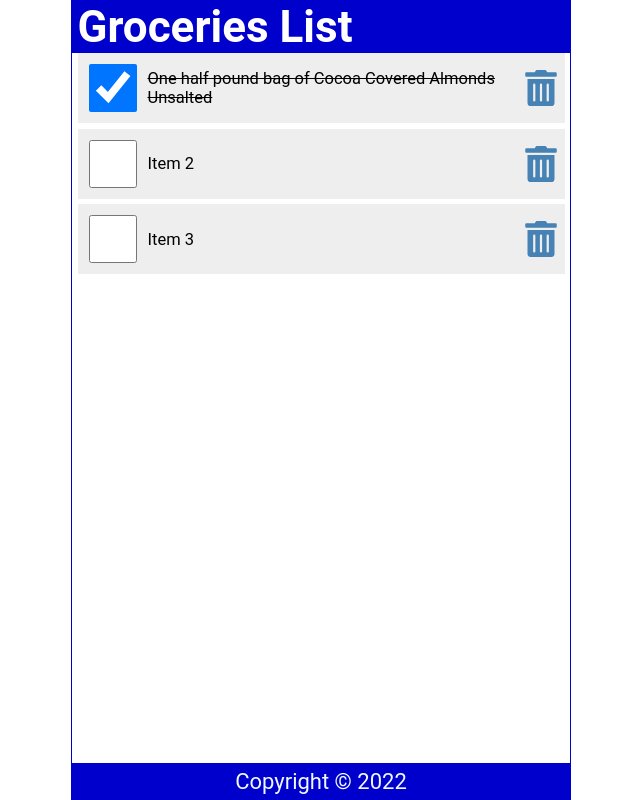
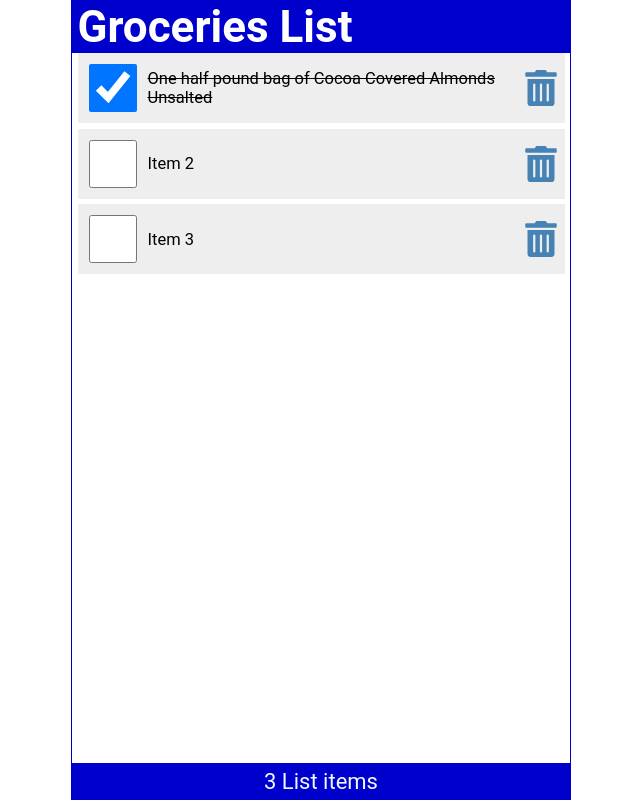
Before and after one commit to GUchechi/g-groceries-list, a React (Create React App) app: page / in a window 1280 px wide. Shown: the whole page, without its empty margins (319-959 px from the left). Built offline with nearby package versions, Linux system fonts and the light colour scheme.

Commit message:
prop drilling

```diff
--- a/src/App.js
+++ b/src/App.js
@@ -1,14 +1,52 @@
 
+import { useState } from 'react';
 import Content from './Content';
 import Footer from './Footer';
 import Header from './Header';
 
 function App() {
+
+  const [items, setItems] = useState([
+    {
+        id: 1,
+        checked: true,
+        item: "One half pound bag of Cocoa Covered Almonds Unsalted"
+    },
+    {
+        id: 2,
+        checked: false,
+        item: "Item 2"
+    },
+    {
+        id: 3,
+        checked: false,
+        item: "Item 3"
+    }
+]);
+
+const handleCheck = (id) => {
+  const listItems = items.map((item) => item.id === id ? { ...item, checked: !item.checked } : item);
+  setItems(listItems);
+  localStorage.setItem('shoppinglist', JSON.stringify(listItems));
+}
+
+const handleDelete = (id) => {
+  const listItems = items.filter((item) => item.id !== id);
+  setItems(listItems);
+  localStorage.setItem('shoppinglist', JSON.stringify(listItems));
+}
+
   return (
     <div className="App">
      <Header title="Groceries List" />
-     <Content />
-     <Footer />
+     <Content
+      items={items}
+      handleCheck={handleCheck}
+      handleDelete={handleDelete}
+      />
+     <Footer
+      length={items.length}
+      />
     </div>
   );
 }
--- a/src/Content.jsx
+++ b/src/Content.jsx
@@ -1,36 +1,6 @@
-import { useState } from 'react';
 import { FaTrashAlt } from 'react-icons/fa';
 
-const Content = () => {
-    const [items, setItems] = useState([
-        {
-            id: 1,
-            checked: true,
-            item: "One half pound bag of Cocoa Covered Almonds Unsalted"
-        },
-        {
-            id: 2,
-            checked: false,
-            item: "Item 2"
-        },
-        {
-            id: 3,
-            checked: false,
-            item: "Item 3"
-        }
-    ]);
-
-    const handleCheck = (id) => {
-        const listItems = items.map((item) => item.id === id ? { ...item, checked: !item.checked } : item);
-        setItems(listItems);
-        localStorage.setItem('shoppinglist', JSON.stringify(listItems));
-    }
-
-    const handleDelete = (id) => {
-        const listItems = items.filter((item) => item.id !== id);
-        setItems(listItems);
-        localStorage.setItem('shoppinglist', JSON.stringify(listItems));
-    }
+const Content = ({items, handleCheck, handleDelete}) => {
 
     return (
         <main>
--- a/src/Footer.jsx
+++ b/src/Footer.jsx
@@ -1,10 +1,10 @@
 import React from 'react'
 
-const Footer = () => {
+const Footer = ({length}) => {
     const today = new Date();
   return (
     <footer>
-        <p>Copyright &copy; {today.getFullYear()}</p>
+        <p>{length} List {length === 1 ? 'item' : 'items'}</p>
     </footer>
   )
 }
```
